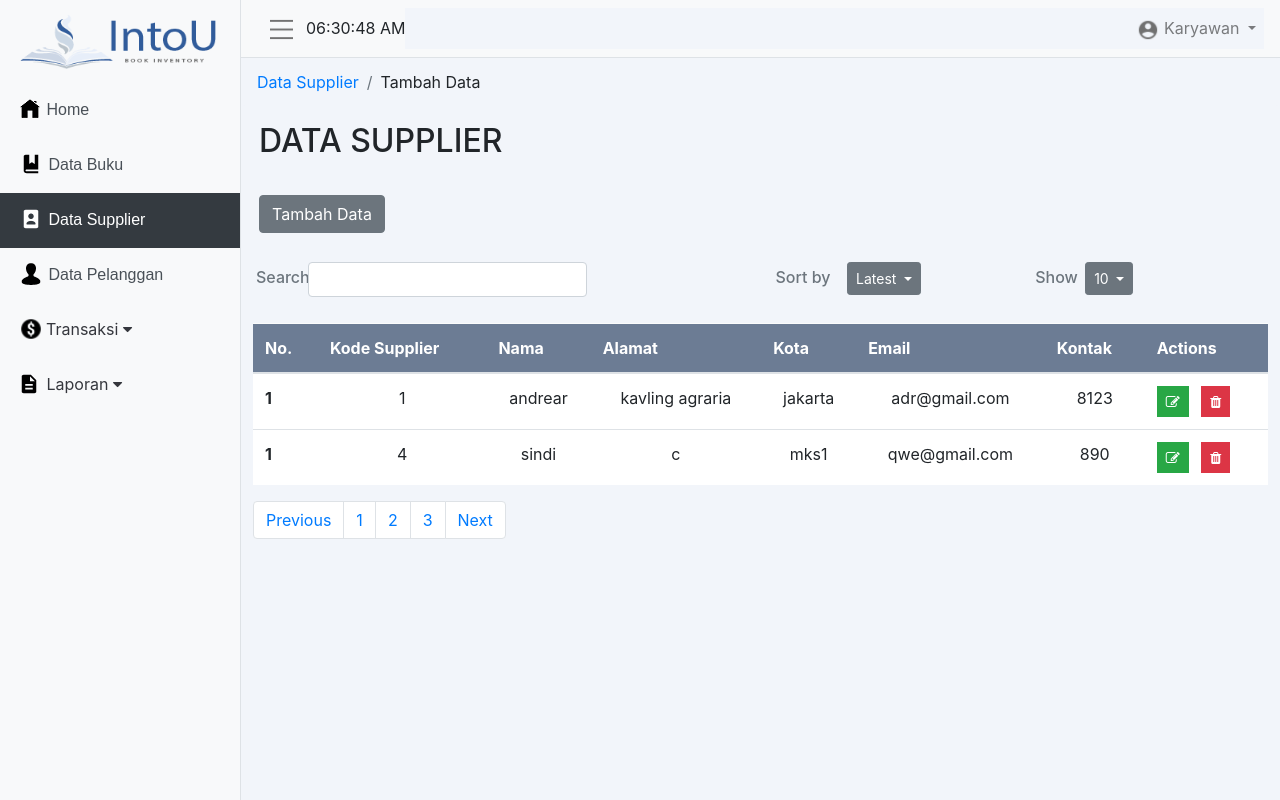
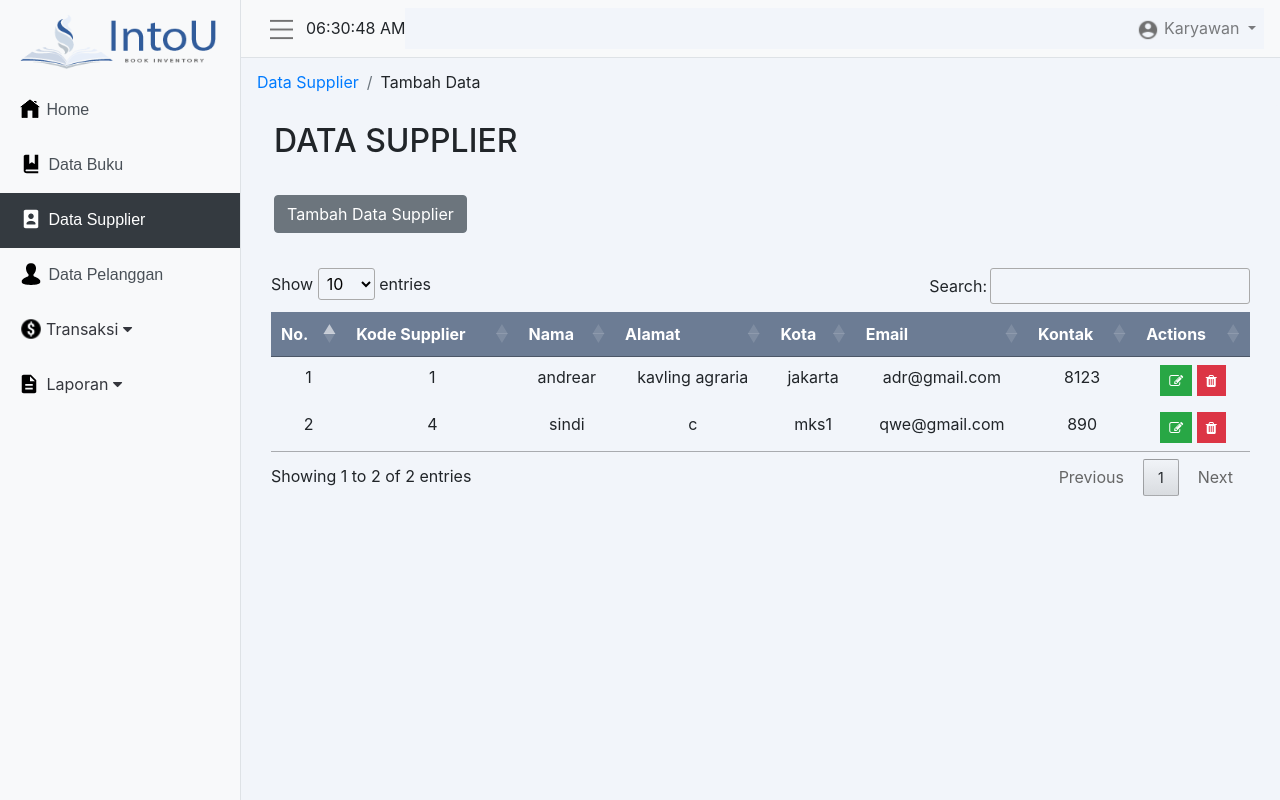
Before and after one commit to andrearahmadanisya/Intou, a CodeIgniter app: page /intou/index.php/suppliercontroller/index in a window 1280 px wide. Run offline with CodeIgniter, Linux system fonts and the light colour scheme; data comes from the database, SQL or seed files in the repository; some libraries are stand-ins or nearby versions.

Commit message:
Update v_datasupplier.php

```diff
--- a/application/views/v_datasupplier.php
+++ b/application/views/v_datasupplier.php
@@ -8,8 +8,8 @@
   <meta name="viewport" content="width=device-width, initial-scale=1, shrink-to-fit=no">
   <meta name="description" content="">
   <meta name="author" content="">
-
-  <title>IntoU | Home</title>
+  <link rel="stylesheet" type="text/css" href="https://cdn.datatables.net/1.10.19/css/jquery.dataTables.css">
+  <title>IntoU | Data Supplier</title>
 
   <!-- Bootstrap CSS -->
   <link href="assets/bootstrap/css/bootstrap.min.css" rel="stylesheet">
@@ -32,7 +32,7 @@
       <div class="sidebar-heading"><img src="assets/images/logo.png" id="logo" /></div>
       <div class="list-group list-group-flush">
         <a href="<?= base_url('HomeController'); ?>" class="item list-group-item-action bg-light">
-          <img src="assets/images/homehitam.png" style="padding-bottom: 4px">
+          <img src="assets/images/homehitam.png" style="padding-bottom: 4px" class="gambar">
           Home</a>
         <a href="<?= base_url('BukuController'); ?>" class="item list-group-item-action bg-light">
           <img src="assets/images/databukuhitam.png" style="padding-bottom: 4px" class="gambar">
@@ -163,65 +163,18 @@
       </nav>
       <!-- END BEB -->
 
-      <h2 style="margin-left:18px; margin-bottom:35px;">DATA SUPPLIER</h2>
-
-      <!-- BUTTON -->
-      <div style="margin-bottom:35px; margin-left:18px;">
-        <button type="button" class="btn btn-secondary">Tambah Data</button>
-      </div>
-
-      <!-- END BUTTON -->
-
       <!-- BUAT TABEL -->
       <div class="container-fluid">
         <!-- Research -->
-
-        <div class="row">
-          <div class="col-sm-4">
-            <!-- SEARCH -->
-            <div class="form-group row">
-              <label class="col-sm-3 text-secondary h6" for="Search">Search</label>
-              <input class="form-control col-sm" name="keyword" type="text" aria-label="Search" style="margin-top:-6px; margin-left:-20px; height:35px">
+        <!-- <div class="row"> -->
+        <h2 style="margin-left:18px; margin-bottom:35px;">DATA SUPPLIER</h2>
+        <div style="margin-bottom:35px; margin-left:18px;">
+          <button type="button" class="btn btn-secondary" data-toggle="modal" data-target="#TambahS">Tambah Data Supplier</button>
         </div>
-          </div>
-          <div class="col-sm-2"></div>
-          <div class="col-sm-3">
-            <div class="form-group row">
-              <label class="col-sm-4 text-secondary h6" for="Search">Sort by</label>
-              <div class="btn-group">
-                <button type="button" class="btn btn-secondary btn-sm dropdown-toggle" data-toggle="dropdown" aria-haspopup="true" aria-expanded="false" style="margin-top:-6px">
-                  Latest
-                </button>
-                <div class="dropdown-menu">
-                  <a class="dropdown-item" href="#">Latest</a>
-                  <a class="dropdown-item" href="#">Newest</a>
-                </div>
-              </div>
-            </div>
-          </div>
-          <div class="col-sm-3">
-            <div class="form-group row">
-              <label class="col-sm-3 text-secondary h6" for="Search">Show</label>
-              <div class="btn-group">
-                <button type="button" class="btn btn-secondary btn-sm dropdown-toggle" data-toggle="dropdown" aria-haspopup="true" aria-expanded="false" style="margin-top:-6px">
-                  10
-                </button>
-                <div class="dropdown-menu">
-                  <a class="dropdown-item" href="#">10</a>
-                  <a class="dropdown-item" href="#">20</a>
-                  <a class="dropdown-item" href="#">All</a>
-                </div>
-              </div>
-            </div>
-          </div>
-          <div>
-          </div>
-          <div class="col-lg-12">
-            <div class="col-lg-1"></div>
-            <div class="col-lg-20">
-              <div class="row" style="padding-top: 10px; padding-left:12px; padding-right:12px">
-                <table class="table table-hover">
-                  <thead class="table-light" style="background-color:#6C7C94; color:white">
+        <div class="container">
+          <div class="box">
+            <table class="table table-borderless table-hover" id="table">
+              <thead style="background-color:#6C7C94; color:white">
                 <tr>
                   <th scope="col">No.</th>
                   <th scope="col">Kode Supplier</th>
@@ -233,53 +186,116 @@
                   <th scope="col">Actions</th>
                 </tr>
               </thead>
-                  <tbody style="background-color: white">
-                    <tr><?php foreach ($supplier as $sp) { ?>
-                        <th scope="row">1</th>
-                        <td class="text-center"><?= $sp['idsupplier']; ?></td>
-                        <td class="text-center"><?= $sp['namasupplier']; ?></td>
-                        <td class="text-center"><?= $sp['alamatsupplier']; ?></td>
-                        <td class="text-center"><?= $sp['kotasupplier']; ?></td>
-                        <td class="text-center"><?= $sp['emailsupplier']; ?></td>
-                        <td class="text-center"><?= $sp['contactsupplier']; ?></td>
-                        <td>
-                          <!-- Call to action buttons -->
-                          <ul class="list-inline m-0">
-                            <li class="list-inline-item">
-                              <button class="btn btn-success btn-sm rounded-0" type="button" data-toggle="tooltip" data-placement="top" title="Edit"><i class="fa fa-edit"></i></button>
-                            </li>
-                            <li class="list-inline-item">
-                              <a class="btn btn-danger btn-sm rounded-0" type="button" data-toggle="tooltip" href="<?php echo base_url() . 'SupplierController/delete/' . $sp['idsupplier'] ?>" data-placement="top" title="Delete" onClick="return confirm('Apakah Anda Yakin?')"><i class="fa fa-trash"></i></a>
-                            </li>
-                          </ul>
-
+              <tbody>
+                <?php $no = 1;
+                foreach ($supplier as $sp) { ?>
+                  <tr>
+                    <!--HINT UNTUK MENGHAPUS USER KALIAN DAPAT MENGGUNAKAN FORM, MENGGUNAKAN ANCHOR ATAU HREF PADA BUTTON-->
+                    <td class="text-center"><?php echo $no++ ?></td>
+                    <td class="text-center"><?php echo $sp['idsupplier']; ?></td>
+                    <td class="text-center"><?php echo $sp['namasupplier']; ?></td>
+                    <td class="text-center"><?php echo $sp['alamatsupplier']; ?></td>
+                    <td class="text-center"><?php echo $sp['kotasupplier']; ?></td>
+                    <td class="text-center"><?php echo $sp['emailsupplier']; ?></td>
+                    <td class="text-center"><?php echo $sp['contactsupplier']; ?></td>
+                    <td class="text-center">
+                      <button class="btn btn-success btn-sm rounded-0" type="button" data-toggle="modal" data-target="#Updatesp<?= $sp['idsupplier'] ?>" title="Edit"><i class="fa fa-edit"></i></button>
+                      <a class="btn btn-danger btn-sm rounded-0" type="button" href="<?php echo base_url() . 'SupplierController/delete/' . $sp['idsupplier'] ?>" onClick="return confirm('Apakah Anda Yakin?')"><i class="fa fa-trash"></i></a>
                     </td>
-                    </tr><?php } ?>
+                  </tr>
+                <?php } ?>
               </tbody>
             </table>
           </div>
+        </div>
+      </div>
+    </div>
+  </div>
 
+  <!-- MODAL EDIT DAN TAMBAH -->
+  <div class="modal fade" id="TambahS" tabindex="-1" role="dialog" aria-labelledby="exampleModalLabel1" aria-hidden="true">
+    <div class="modal-dialog" role="document">
+      <div class="modal-content">
+        <div class="modal-header">
+          <center>
+            <h2>TAMBAH DATA SUPPLIER</h2>
+          </center>
+        </div>
+        <div class="modal-body">
+          <form method="POST" action="<?= base_url() ?>SupplierController/addSupplier">
+            <div class="form-group">
+              <input type="text" class="form-control" id="formGroupExampleInput" placeholder="Nama Supplier" name="namasupplier" required>
+            </div>
+            <div class="form-group">
+              <input type="text" class="form-control" id="formGroupExampleInput" placeholder="Alamat Supplier" name="alamatsupplier" required>
+            </div>
+            <div class="form-group">
+              <input type="text" class="form-control" placeholder="Kota Supplier" name="kotasupplier">
+            </div>
+            <div class="form-group">
+              <input type="text" class="form-control" placeholder="Email Supplier" name="emailsupplier">
+            </div>
+            <div class="form-group">
+              <input type="text" class="form-control" placeholder="Contact Supplier" name="contactsupplier">
+            </div>
+            <div class="modal-footer">
+              <input type="submit" class="btn btn-primary" id="hapus" value="Submit" placeholder="Simpan">
+              <button type="button" class="btn btn-secondary" data-dismiss="modal">Batal</button>
+            </div>
+          </form>
+        </div>
+      </div>
+    </div>
+  </div>
 
+  <!-- EDIT DATA -->
+  <?php foreach ($supplier as $sp) { ?>
+    <div class="modal fade" id="Updatesp<?= $sp['idsupplier'] ?>" tabindex="-1" role="dialog" aria-labelledby="exampleModalLabel1" aria-hidden="true">
+      <div class="modal-dialog" role="document">
+        <div class="modal-content">
+          <div class="modal-header">
+            <center>
+              <h2>EDIT DATA SUPPLIER</h2>
+            </center>
           </div>
-            <!-- /#page-konten-wrapper -->
-
+          <div class="modal-body">
+            <form method="POST" action="<?= base_url() . 'SupplierController/update/' . $sp['idsupplier'] ?>">
+              <div class="form-group">
+                <label for="formGroupExampleInput">Nama Supplier</label>
+                <input type="text" class="form-control" id="formGroupExampleInput" placeholder="Nama Supplier" name="namasupplier" value="<?= $sp['namasupplier'] ?>" required>
               </div>
-          <!-- /#wrapper -->
-
-          <nav aria-label="Page navigation example">
-            <ul class="pagination" style="margin-left:12px">
-              <li class="page-item right"><a class="page-link" href="#">Previous</a></li>
-              <li class="page-item"><a class="page-link" href="#">1</a></li>
-              <li class="page-item"><a class="page-link" href="#">2</a></li>
-              <li class="page-item"><a class="page-link" href="#">3</a></li>
-              <li class="page-item"><a class="page-link" href="#">Next</a></li>
-            </ul>
-          </nav>
-
-
+              <div class="form-group">
+                <label for="formGroupExampleInput">Alamat Supplier</label>
+                <input type="text" class="form-control" id="formGroupExampleInput" placeholder="Alamat Supplier" name="alamatsupplier" value="<?= $sp['alamatsupplier'] ?>" required>
+              </div>
+              <div class="form-group">
+                <label for="formGroupExampleInput">Kota Supplier</label>
+                <input type="text" class="form-control" id="formGroupExampleInput" placeholder="Kota Supplier" name="kotasupplier" value="<?= $sp['kotasupplier'] ?>" required>
+              </div>
+              <div class="form-group">
+                <label for="formGroupExampleInput">Email Supplier</label>
+                <input type="text" class="form-control" id="formGroupExampleInput" placeholder="TEmail Supplier" name="emailsupplier" value="<?= $sp['emailsupplier'] ?>" required>
+              </div>
+              <div class="form-group">
+                <label for="formGroupExampleInput">Contact Supplier</label>
+                <input type="text" class="form-control" id="formGroupExampleInput" placeholder="Contact Supplier" name="contactsupplier" value="<?= $sp['contactsupplier'] ?>" required>
+              </div>
+              <div class="modal-footer">
+                <input type="submit" class="btn btn-primary" id="hapus" value="Submit" placeholder="Simpan">
+                <button type="button" class="btn btn-secondary" data-dismiss="modal">Batal</button>
+              </div>
+            </form>
+          </div>
+        </div>
+      </div>
+    </div>
+  <?php } ?>
+</body>
 <!-- Bootstrap JavaScript -->
 <script src="assets/jquery/jquery.min.js"></script>
 <script src="assets/bootstrap/js/bootstrap.bundle.min.js"></script>
+<script type="text/javascript" charset="utf8" src="https://cdn.datatables.net/1.10.19/js/jquery.dataTables.js"></script>
+
 
 <!-- Menu Script -->
 <script>
@@ -287,10 +303,10 @@
     e.preventDefault();
     $("#wrapper").toggleClass("toggled");
   });
+
+  $(document).ready(function() {
+    $('#table').DataTable();
+  });
 </script>
 
-
-
-</body>
-
 </html>
```
Lines whose indentation alone changed are shown as unchanged.
